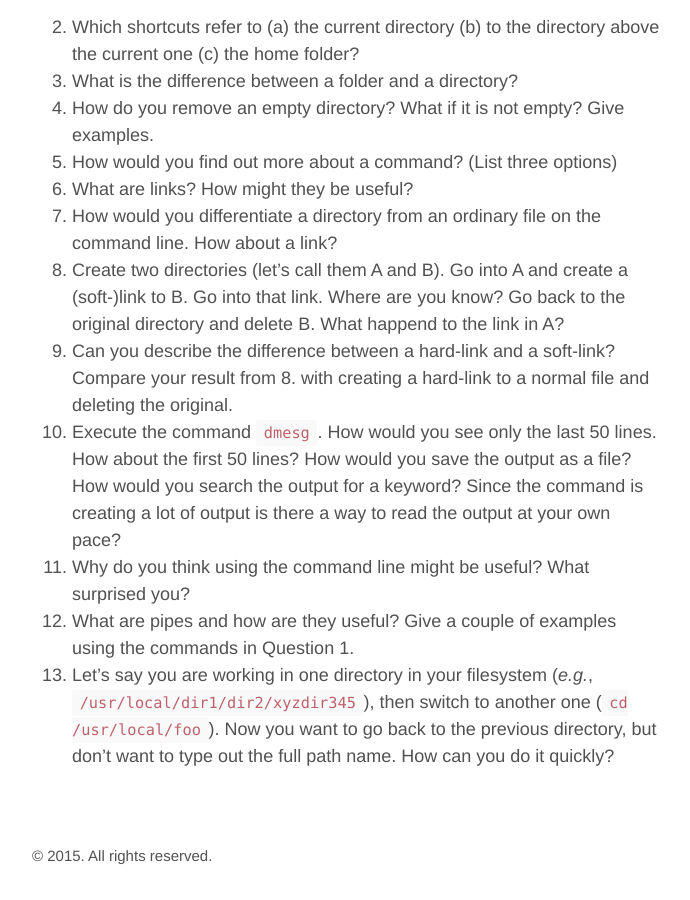
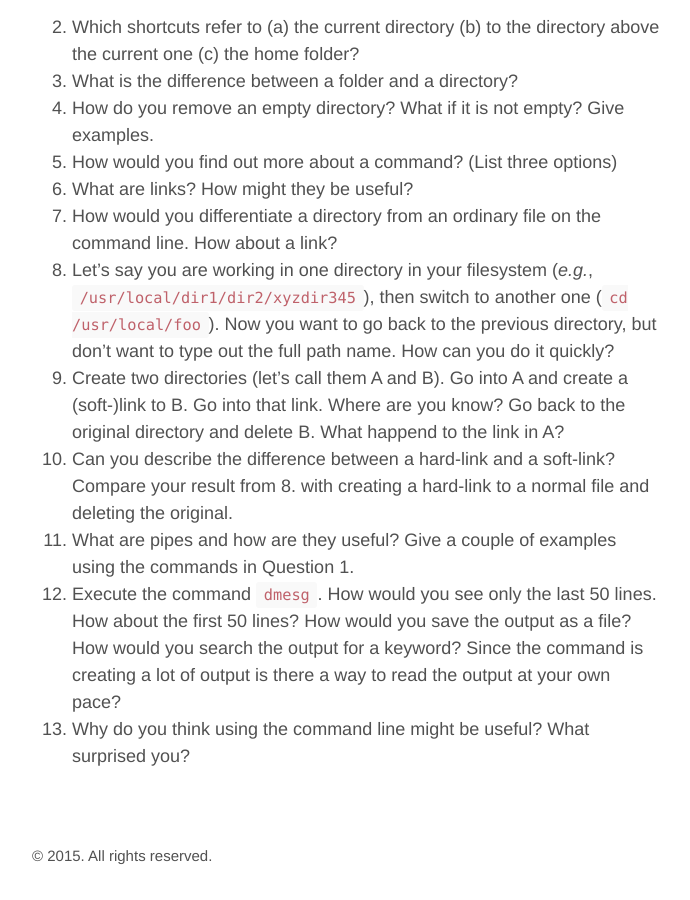
Before and after one commit to MikheyevLab/Computing-Fall-2015, a Jekyll site: the page built from _posts/2015-09-16-1-welcome-to-computing.md, in a window 1280 px wide and 900 px high, scrolled down 2093 px. Shown: the whole window, without its empty margins (293-983 px from the left). Built offline with Jekyll 4.4.1, drawn with Linux system fonts in a browser that asks for light colours.

Commit message:
reorder exercises

```diff
--- a/_posts/2015-09-16-1-welcome-to-computing.md
+++ b/_posts/2015-09-16-1-welcome-to-computing.md
@@ -54,9 +54,9 @@ These are exercises to be finished by next week's class. Please submit homework
 3. How would you find out more about a command? (List three options)
 4. What are links? How might they be useful?
 5. How would you differentiate a directory from an ordinary file on the command line. How about a link?
-6. Create two directories (let's call them A and B). Go into A and create a (soft-)link to B. Go into that link. Where are you know? Go back to the original directory and delete B. What happend to the link in A?
-7. Can you describe the difference between a hard-link and a soft-link? Compare your result from 8. with creating a hard-link to a normal file and deleting the original.
-8. Execute the command `dmesg`. How would you see only the last 50 lines. How about the first 50 lines? How would you save the output as a file? How would you search the output for a keyword? Since the command is creating a lot of output is there a way to read the output at your own pace?
-9. Why do you think using the command line might be useful? What surprised you?
-10. What are pipes and how are they useful? Give a couple of examples using the commands in Question 1.
-11. Let's say you are working in one directory in your filesystem (_e.g._, `/usr/local/dir1/dir2/xyzdir345`), then switch to another one (`cd /usr/local/foo`). Now you want to go back to the previous directory, but don't want to type out the full path name. How can you do it quickly?
+6. Let's say you are working in one directory in your filesystem (_e.g._, `/usr/local/dir1/dir2/xyzdir345`), then switch to another one (`cd /usr/local/foo`). Now you want to go back to the previous directory, but don't want to type out the full path name. How can you do it quickly?
+7. Create two directories (let's call them A and B). Go into A and create a (soft-)link to B. Go into that link. Where are you know? Go back to the original directory and delete B. What happend to the link in A?
+8. Can you describe the difference between a hard-link and a soft-link? Compare your result from 8. with creating a hard-link to a normal file and deleting the original.
+9. What are pipes and how are they useful? Give a couple of examples using the commands in Question 1.
+10. Execute the command `dmesg`. How would you see only the last 50 lines. How about the first 50 lines? How would you save the output as a file? How would you search the output for a keyword? Since the command is creating a lot of output is there a way to read the output at your own pace?
+11. Why do you think using the command line might be useful? What surprised you?
```
